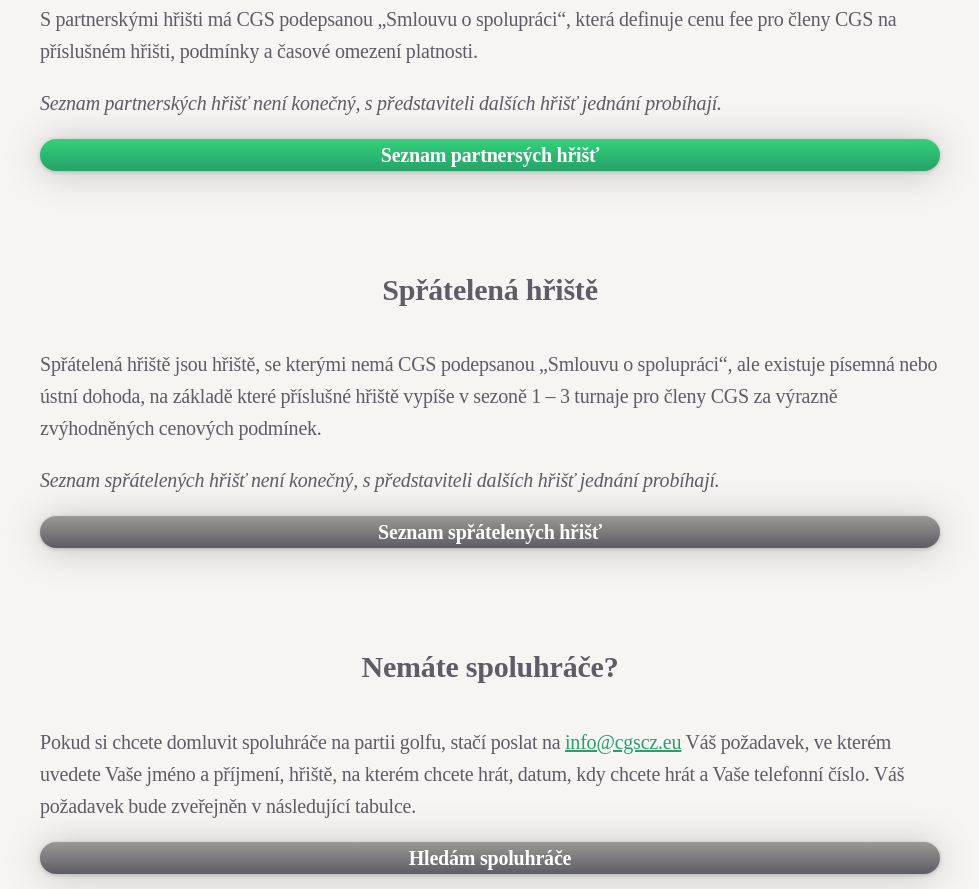
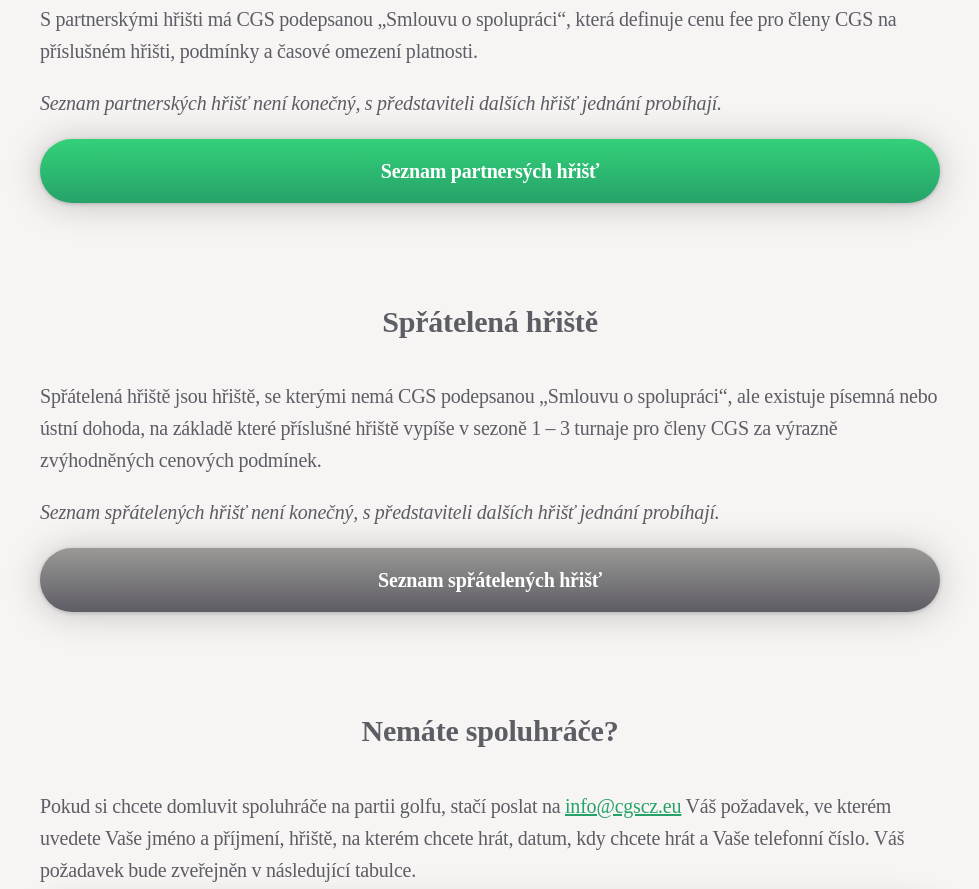
Before and after one commit to jimmac/cgscz.eu, a plain HTML site: page index.html in a window 1280 px wide. Shown: the part 2457-3346 px from the top of the page, without its empty margins (150-1129 px from the left). Drawn offline with Linux system fonts and the light colour scheme; a web font is replaced by a local one.

Commit message:
button sizing

```diff
--- a/style.css
+++ b/style.css
@@ -149,6 +149,7 @@
   margin: 0 auto;
   text-align: center;
   font-weight: bold;
+  padding: 0.8em;
   text-decoration: none;
   transition: all 0.35s cubic-bezier(0.17, 0.89, 0.32, 1.28);
   filter: /* Sharp drop shadow */
```
